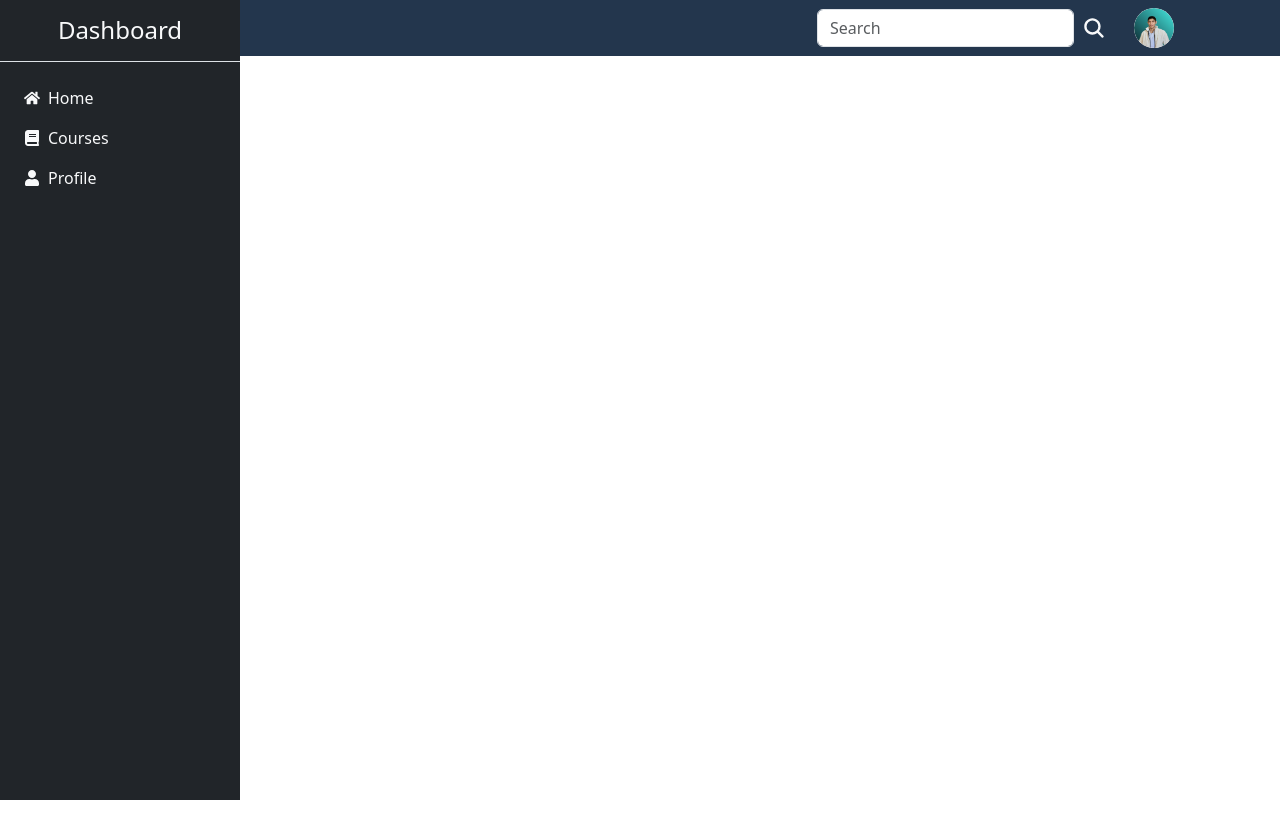
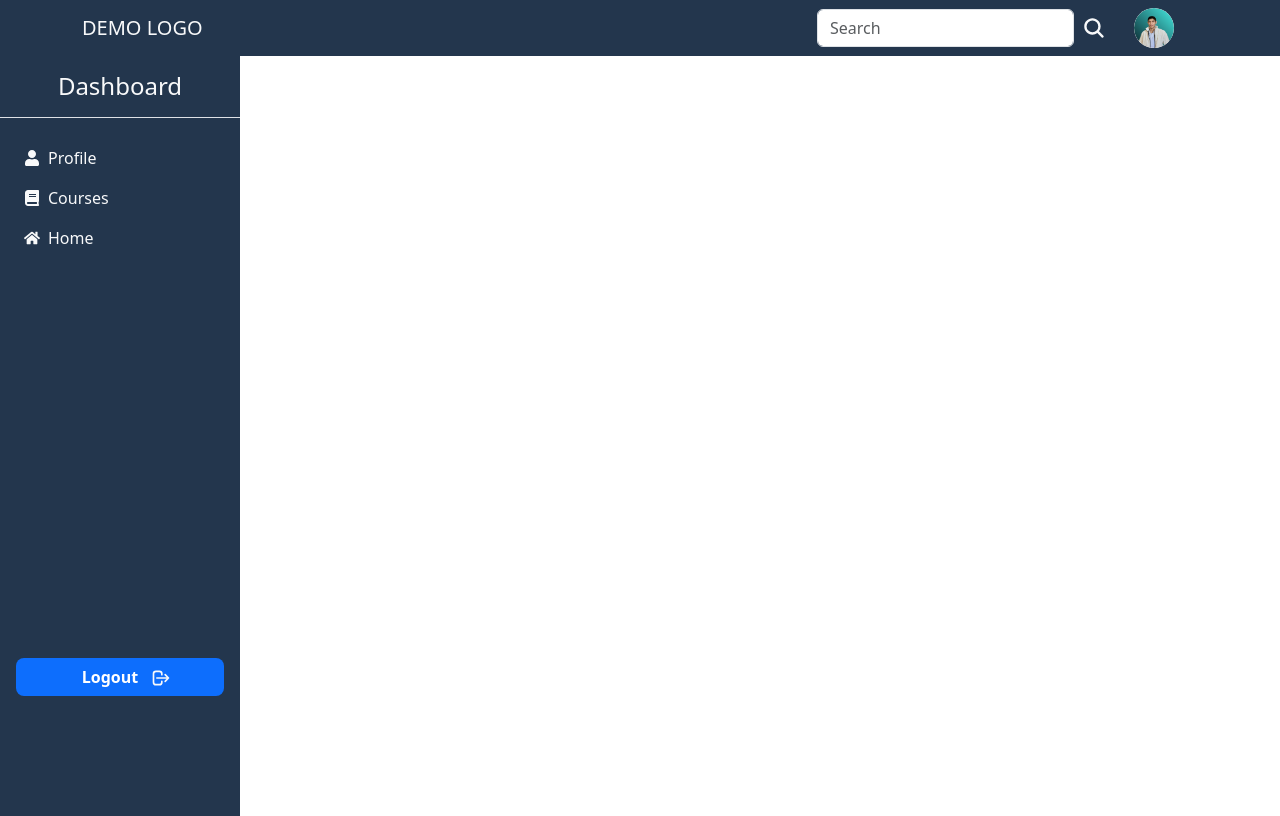
Before and after one commit to Hazem12012/E-learning-website, a React (Vite) app: page / in a window 1280 px wide. Built offline with nearby package versions, Linux system fonts and the light colour scheme.

Commit message:
enhance sidebar

```diff
--- a/src/pages/doctor/Navbar/Navbar.jsx
+++ b/src/pages/doctor/Navbar/Navbar.jsx
@@ -5,7 +5,7 @@ import { IoSearch } from "react-icons/io5";
 
 function Navbar() {
   return (
-    <nav className='navbar navbar-expand-lg '>
+    <nav className='navbar navbar-expand-lg   d-block'>
       <div className=' container d-flex  align-items-center  justify-content-between '>
         <a className='navbar-brand text-light' href='#'>
           DEMO LOGO
@@ -22,7 +22,6 @@ function Navbar() {
             <span className='navbar-toggler-icon'></span>
           </button>
         </div>
-
 
         <div
           className='collapse  navbar-collapse d-flex align-items-center justify-content-end gap-1'
--- a/src/pages/doctor/Sidebar/Sidebar.css
+++ b/src/pages/doctor/Sidebar/Sidebar.css
@@ -1,12 +1,12 @@
 .sidebar {
   width: 240px;
-  height: 100vh;
+  height: 95vh;
   transition: all 0.3s ease;
-  position: fixed;
   top: 0;
   left: -240px;
   overflow-y: auto;
   z-index: 1000;
+  background-color: #23364d;
 }
 
 .sidebar.open {
@@ -19,13 +19,18 @@
   left: 15px;
   z-index: 1100;
   border-radius: 50%;
-  box-shadow: 0 2px 8px rgba(0, 0, 0, 0.3);
+  box-shadow: 0 2px 8px #23364d;
 }
 
 .sidebar ul li:hover {
   background-color: #0d6efd;
   border-radius: 8px;
   transition: 0.3s;
+}
+.button_box{
+
+    background-color: #0d6efd;
+  border-radius: 8px;
 }
 
 .content {
--- a/src/pages/doctor/Sidebar/Sidebar.jsx
+++ b/src/pages/doctor/Sidebar/Sidebar.jsx
@@ -1,28 +1,36 @@
-
 import React, { useState } from "react";
 import { FaHome, FaBook, FaUser, FaBars } from "react-icons/fa";
+import { HiOutlineLogout } from "react-icons/hi";
+
 import "./Sidebar.css";
 
 export default function Sidebar() {
   const [isOpen, setIsOpen] = useState(false);
 
   return (
-    <div className='d-flex'>
-      <div className={`sidebar bg-dark text-light ${isOpen ? "open" : ""}`}>
+    <div className='d-flex  position-relative'>
+      <div className={`sidebar  text-light ${isOpen ? "open" : ""}`}>
         <h4 className='text-center py-3 border-bottom'>Dashboard</h4>
-        <ul className='list-unstyled p-2'>
+        <div className='d-flex flex-column justify-content-between h-75 '>
+          <ul className='list-unstyled p-2 mt-1'>
             <li className='py-2 px-3 d-flex align-items-center cursor-pointer'>
-            <FaHome className='me-2' /> Home
+              <FaUser className='me-2' /> Profile
             </li>
             <li className='py-2 px-3 d-flex align-items-center cursor-pointer'>
               <FaBook className='me-2' /> Courses
             </li>
             <li className='py-2 px-3 d-flex align-items-center cursor-pointer'>
-            <FaUser className='me-2' /> Profile
+              <FaHome className='me-2' /> Home
             </li>
           </ul>
+          <div className='button_box d-flex align-items-center justify-content-center  mx-3'>
+            <button className='btn  text-white  fs-6 fw-bold  '> Logout</button>
+            <span className='fs-5'>
+              <HiOutlineLogout />
+            </span>
           </div>
-
+        </div>
+      </div>
     </div>
   );
 }
```
Lines whose indentation alone changed are shown as unchanged.
